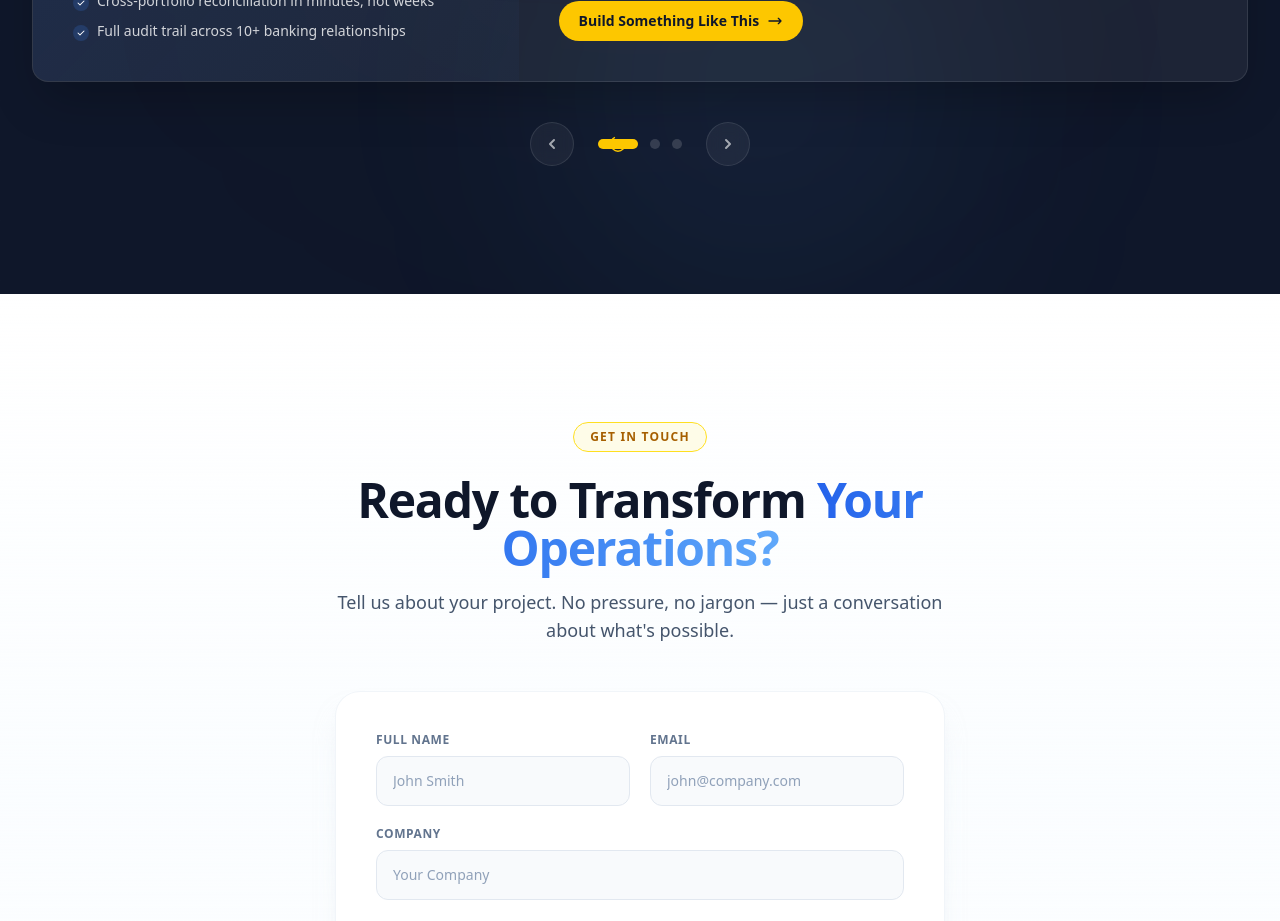
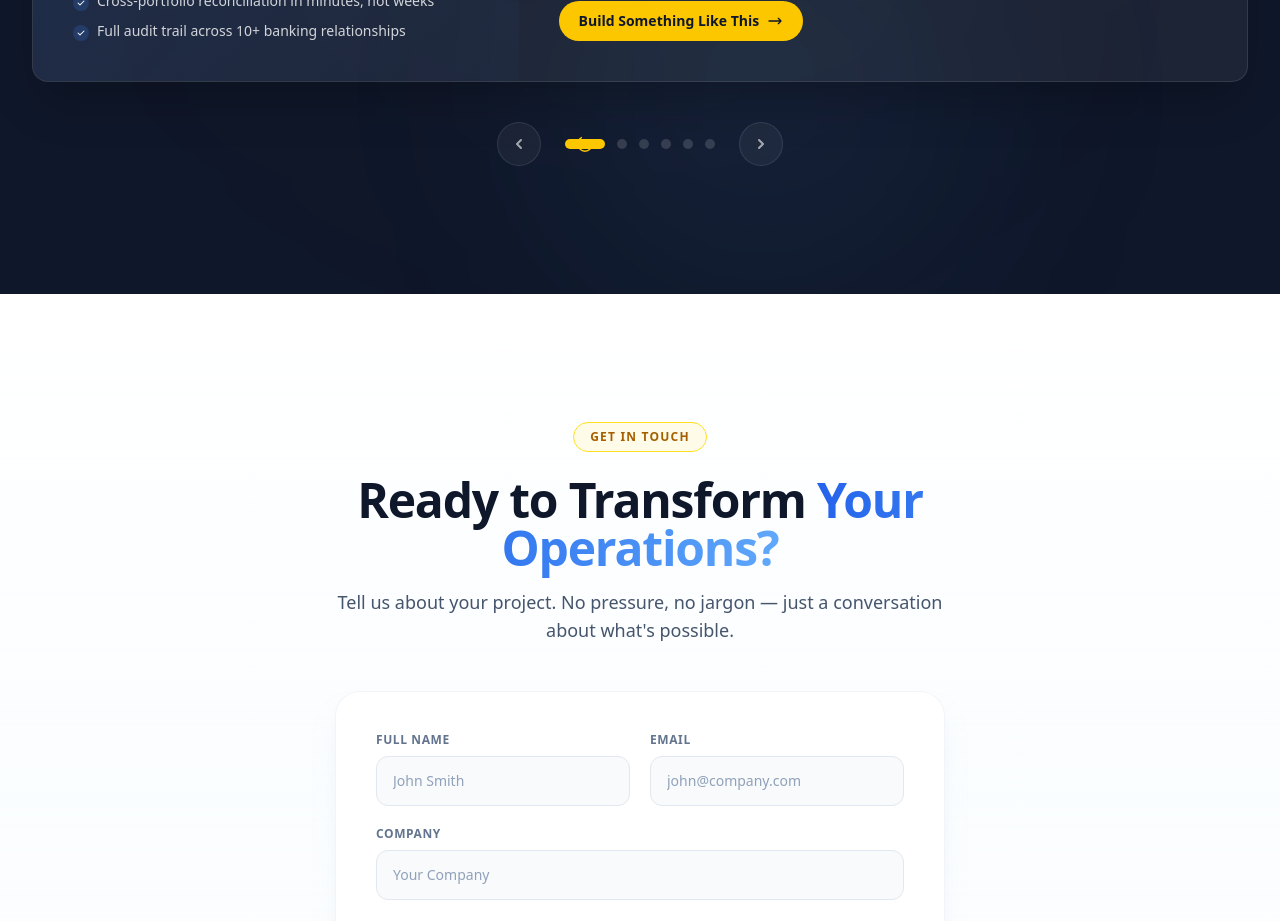
Before and after one commit to uricod/BusinessWeb, a Next.js app: page / in a window 1280 px wide. Shown: the part 4000-4921 px from the top of the page. Built offline with nearby package versions, Linux system fonts and the light colour scheme.

Commit message:
feat: add case studies to Testimonials component for enhanced storytelling and client engagement

```diff
--- a/src/components/Testimonials.tsx
+++ b/src/components/Testimonials.tsx
@@ -52,6 +52,54 @@ const caseStories = [
     ],
     accent: "#ef4444",
     icon: "M4.318 6.318a4.5 4.5 0 000 6.364L12 20.364l7.682-7.682a4.5 4.5 0 00-6.364-6.364L12 7.636l-1.318-1.318a4.5 4.5 0 00-6.364 0z",
+  },
+  {
+    industry: "Healthcare — Home Health",
+    title: "EVV Fraud Detection & Real-Time Shift Monitoring Platform",
+    problem:
+      "A home health agency was struggling with clock-in fraud and compliance gaps in their Electronic Visit Verification (EVV) system. Caregivers were logging visits that didn't match GPS data, shift times were being manipulated, and there was no way to monitor active shifts in real time. The agency's insurance carrier flagged them as high-risk, driving premiums through the roof and threatening their ability to operate.",
+    solution:
+      "We built a real-time monitoring platform that cross-references every EVV clock-in against GPS location, device signatures, and scheduled shift data to detect anomalies instantly. Supervisors get a live dashboard showing all active shifts with location verification, time tracking, and automatic fraud flags. Pattern detection algorithms identify repeat offenders and suspicious trends before they become systemic issues. The system generates audit-ready compliance reports that proved to the insurer the agency had eliminated its fraud exposure.",
+    results: [
+      "Insurance premiums cut by 20% within the first renewal cycle",
+      "Real-time visibility into all active caregiver shifts",
+      "Automated fraud detection with instant supervisor alerts",
+      "Audit-ready compliance reports for insurers & regulators",
+    ],
+    accent: "#8b5cf6",
+    icon: "M9 12l2 2 4-4m5.618-4.016A11.955 11.955 0 0112 2.944a11.955 11.955 0 01-8.618 3.04A12.02 12.02 0 003 9c0 5.591 3.824 10.29 9 11.622 5.176-1.332 9-6.03 9-11.622 0-1.042-.133-2.052-.382-3.016z",
+  },
+  {
+    industry: "Healthcare — Dialysis",
+    title: "Automated Billing & Invoice Generation Platform",
+    problem:
+      "A dialysis company was creating invoices entirely by hand — pulling treatment data from their clinical system, cross-referencing each client's contracted rates, and assembling invoices with summary and detail pages in spreadsheets. The process took a dedicated billing team nearly two weeks every cycle to complete. Errors were common, contracted terms were frequently misapplied, and late invoices meant delayed payments that strained cash flow.",
+    solution:
+      "We built an automated billing platform that syncs directly with the company's clinical and contract management systems. The app pulls completed treatments, matches each line item against the client's specific contracted terms, and generates polished invoices with both summary and detail pages — all in about 30 seconds. Every invoice is audit-ready with full breakdowns by treatment type, date, and rate. The system flags any contract discrepancies before invoices go out, eliminating billing disputes.",
+    results: [
+      "Invoice cycle reduced from 2 weeks to 30 seconds",
+      "Auto-generated summary & detail pages per client",
+      "Direct sync with clinical system & contracted terms",
+      "Near-zero billing errors and faster collections",
+    ],
+    accent: "#f59e0b",
+    icon: "M9 14l6-6m-5.5.5h.01m4.99 5h.01M19 21l-7-5-7 5V5a2 2 0 012-2h10a2 2 0 012 2v16z",
+  },
+  {
+    industry: "Real Estate — Investment Management",
+    title: "Live LP & Investor Statement Portal",
+    problem:
+      "A real estate management firm was producing investor and LP statements manually every quarter — pulling data from their property management system, accounting software, and spreadsheets to assemble performance reports for each fund and investor. The process took weeks, statements were outdated by the time they reached investors, and LPs were constantly calling the office asking for updates on distributions, occupancy, and returns between reporting periods.",
+    solution:
+      "We built a custom investor portal that connects directly to the firm's property management and accounting systems, giving LPs and investors real-time visibility into fund performance. Each investor logs into a personalized dashboard showing their capital account, distributions, IRR, equity multiple, and property-level metrics — all updating live. The platform auto-generates quarterly statements with one click, but investors no longer have to wait for them because the data is always current.",
+    results: [
+      "Real-time investor dashboards replacing quarterly PDF statements",
+      "Live property-level performance metrics & fund analytics",
+      "Investor inquiries reduced by 70% with self-service access",
+      "One-click quarterly statement generation from live data",
+    ],
+    accent: "#06b6d4",
+    icon: "M3 12l2-2m0 0l7-7 7 7M5 10v10a1 1 0 001 1h3m10-11l2 2m-2-2v10a1 1 0 01-1 1h-3m-4 0a1 1 0 01-1-1v-4a1 1 0 011-1h2a1 1 0 011 1v4a1 1 0 01-1 1m-2 0h2",
   },
 ];
 
```
